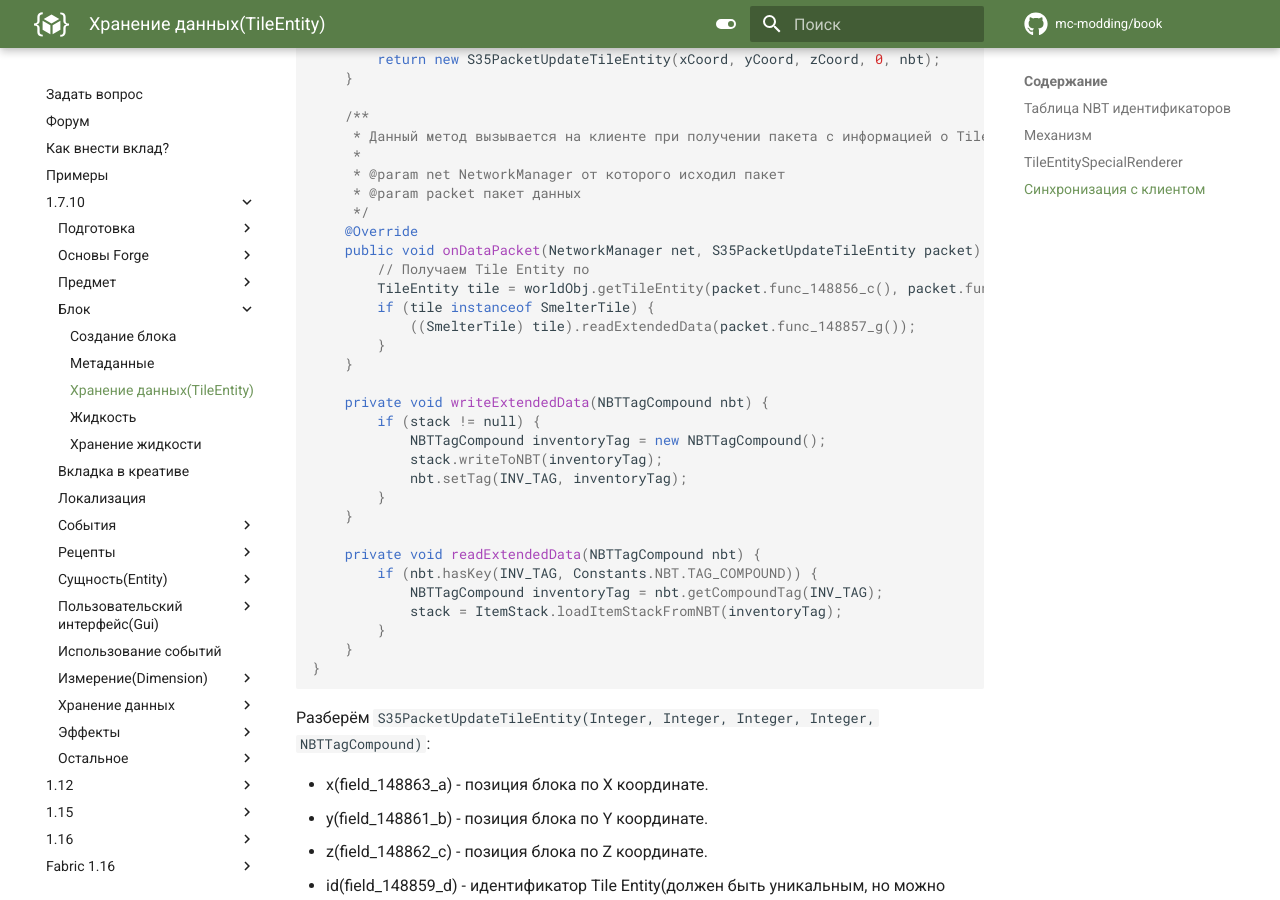
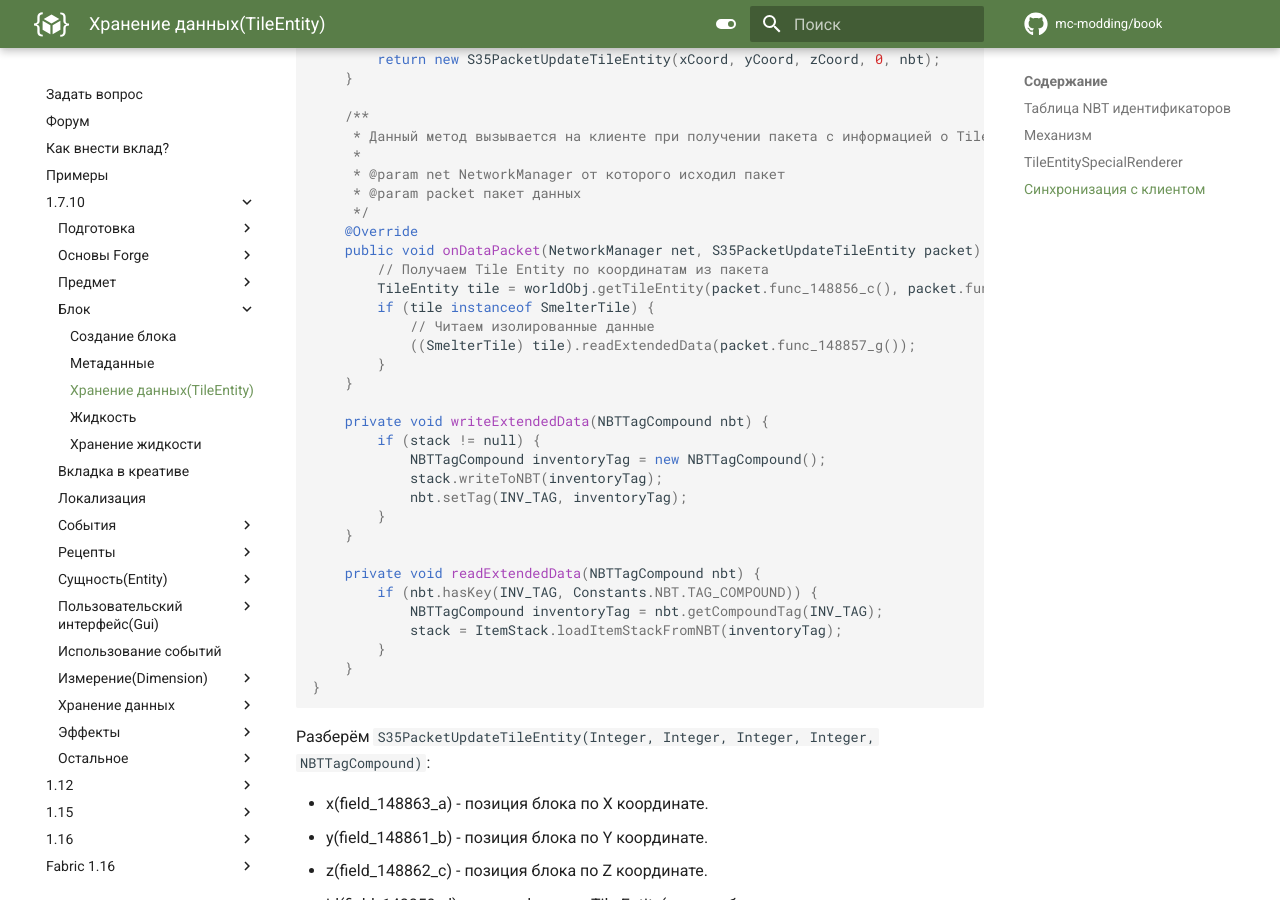
Before and after one commit to mc-modding/book, an MkDocs documentation site: the page built from docs/1.7.10/block/tile-entity.md, in a window 1280 px wide and 900 px high, scrolled down 11314 px. Built offline with MkDocs 1.6.1 and Material for MkDocs 9.7.7, drawn with Linux system fonts in a browser that asks for light colours; comment, search, counter and statistics services are not loaded.

Commit message:
Дополнено описание "Хранение данных(TileEntity)"

```diff
--- a/docs/1.7.10/block/tile-entity.md
+++ b/docs/1.7.10/block/tile-entity.md
@@ -525,9 +525,10 @@ public class SmelterTile extends TileEntity {
      */
     @Override
     public void onDataPacket(NetworkManager net, S35PacketUpdateTileEntity packet) {
-        // Получаем Tile Entity по
+        // Получаем Tile Entity по координатам из пакета
         TileEntity tile = worldObj.getTileEntity(packet.func_148856_c(), packet.func_148855_d(), packet.func_148854_e());
         if (tile instanceof SmelterTile) {
+            // Читаем изолированные данные
             ((SmelterTile) tile).readExtendedData(packet.func_148857_g());
         }
     }
```
